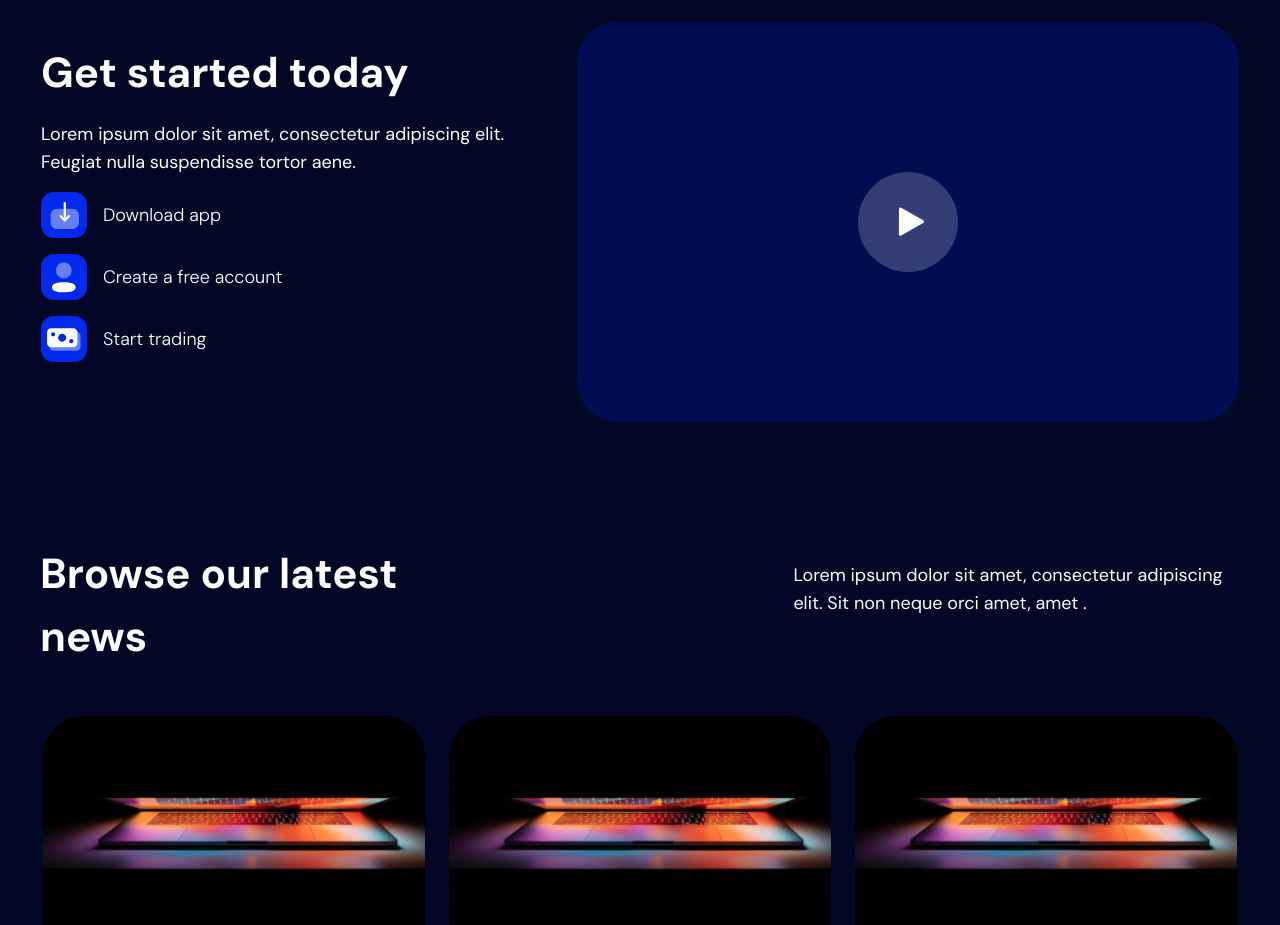
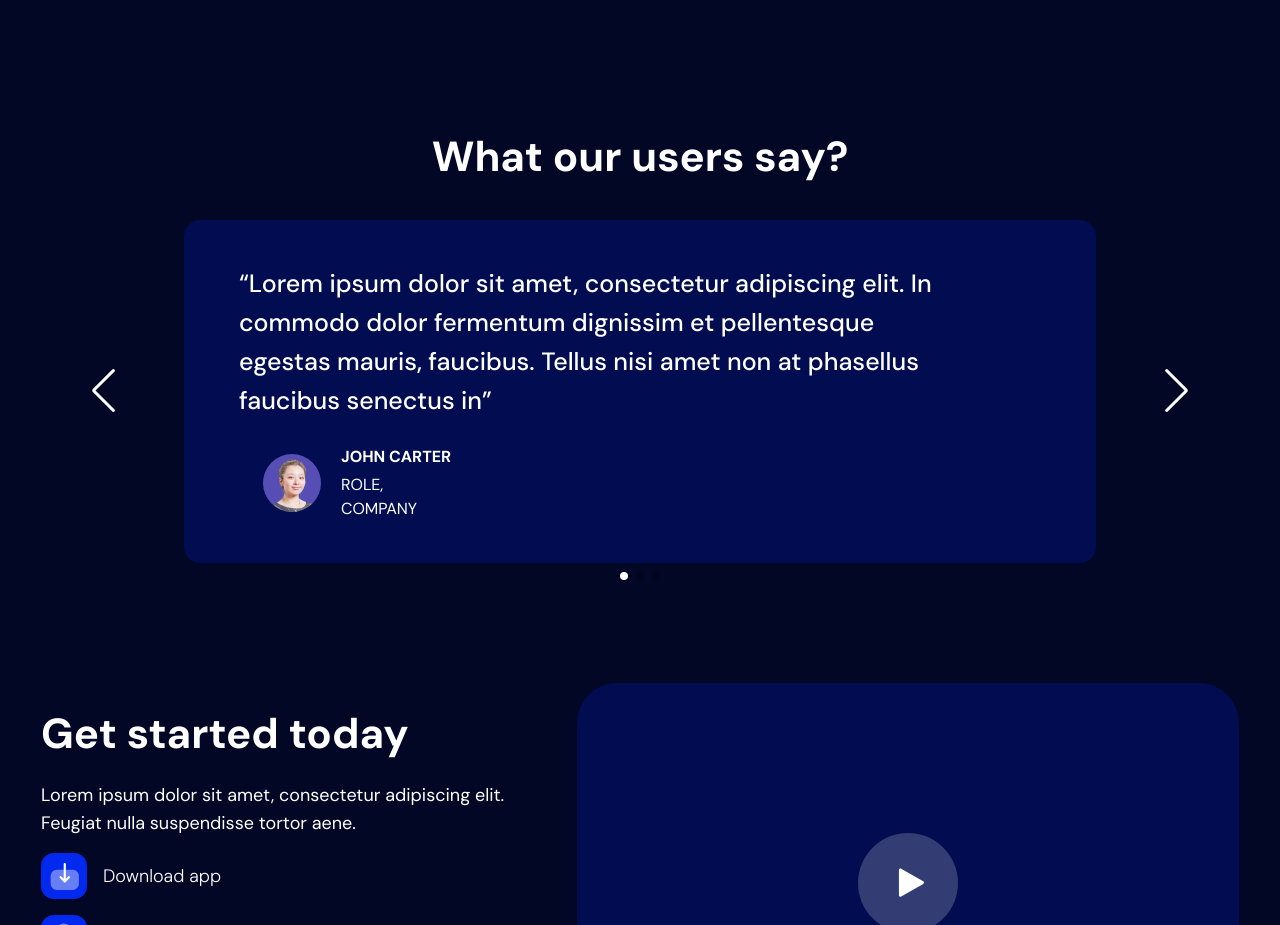
Before and after one commit to juliuscaezarff/Finance-Flow, a Next.js app: page / in a window 1280 px wide. Shown: the part 4000-4925 px from the top of the page. Built offline with nearby package versions, Linux system fonts and the light colour scheme.

Commit message:
feat: adicionando a section do slide

```diff
--- a/src/components/Templates/HomePage/index.tsx
+++ b/src/components/Templates/HomePage/index.tsx
@@ -5,6 +5,7 @@ import { ExploreAppSection } from '@/components/Molecules/ExploreAppSection'
 import { HomeGetStartedSection } from '@/components/Organisms/HomeGetStartedSection'
 import { HomeBlogSection } from '@/components/Organisms/HomeBlogSection'
 import { DownloadSection } from '@/components/Organisms/HomeDownloadSection'
+import { Carrousel } from '@/components/Organisms/HomeSlideSection'
 
 export function HomePage() {
   return (
@@ -13,6 +14,7 @@ export function HomePage() {
       <HomeBenefitsSection />
       <HomeRewardsTokenSection />
       <ExploreAppSection />
+      <Carrousel />
       <HomeGetStartedSection />
       <HomeBlogSection />
       <DownloadSection />
```
